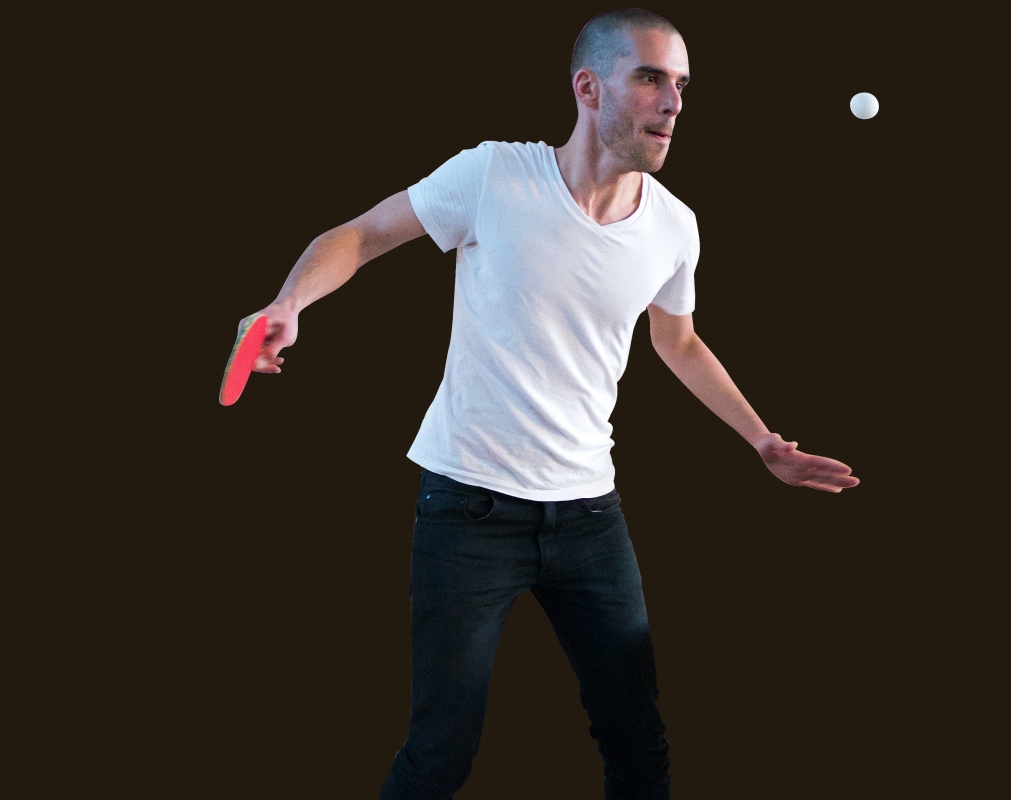
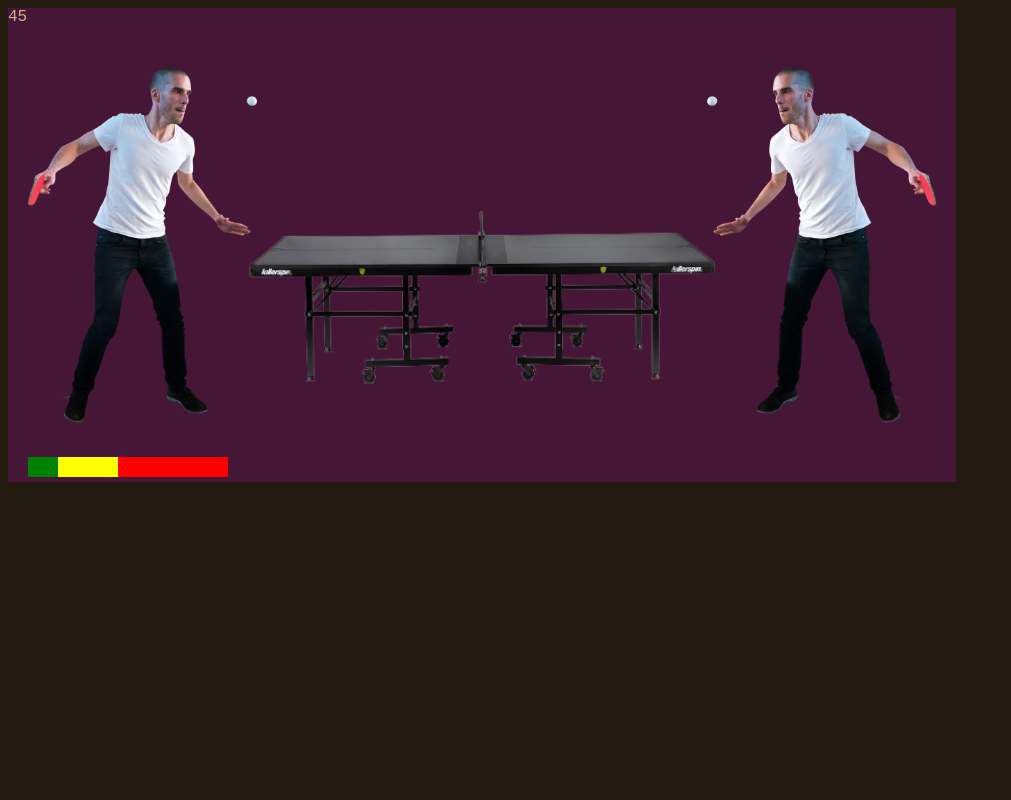
Before and after one commit to RianDoty/ponggers, a React (Vite) app: page / in a window 1280 px wide. Shown: the top 800 px of the page, without its empty margins (0-1011 px from the left). Built offline with nearby package versions, Linux system fonts and the light colour scheme.

Commit message:
non-functional prototype

```diff
--- a/src/App.tsx
+++ b/src/App.tsx
@@ -1,13 +1,12 @@
 import React from "react";
-import pingPongMan from '/images/pongman.png'
+import Game from "./components/game";
 import "./styles/App.css";
 
 function App() {
   return (
 
     <div className="App">
-      Hello? Testing, 1 2 3.
-      <img src={pingPongMan}/>
+      <Game/>
     </div>
   );
 }
--- /dev/null
+++ b/src/components/game.tsx
@@ -0,0 +1,81 @@
+import React, { ReactNode, useEffect, useRef, useState } from 'react'
+import pingPongMan from '/images/pongman.png';
+import table from '/images/table.png';
+import '../styles/game.css'
+
+/** Returns true when two arrays contain equal data in the same order. */
+const arraysEqual = (a: any[], b: any[]) => {
+    if (a.length !== b.length) return false;
+    for (let i = 0; i < a.length; i++) {
+        if (a[i] !== b[i]) return false
+    }
+    return true
+}
+
+/** Offset from note appearing to when it needs to be hit (ms) */
+const noteOffset = 750
+
+const Note = ({ pos }: { pos: number }) => <div className='note' style={{ left: `${(1 - pos) * 100}%` }} />
+
+function HitBar({ flip, notes = [] }: { flip?: boolean, notes: number[] }) {
+    const [renderedNotes, setRenderedNotes] = useState<number[]>([]);
+    const [frame, setFrame] = useState(0)
+    const animateRef = useRef<number>(0)
+
+    function animate() {
+        const renderBelow = Date.now() + noteOffset
+        const renderAbove = Date.now()
+
+        const toRender: number[] = []
+        notes.forEach(t => { if (renderAbove < t && t < renderBelow) toRender.push(t) })
+
+        let currentSize = 0;
+        setRenderedNotes(currentlyRendered => {
+            if (!arraysEqual(currentlyRendered, toRender)) {
+                currentSize = toRender.length
+                return toRender
+            }
+            currentSize = currentlyRendered.length
+            return currentlyRendered
+        })
+
+        if (currentSize > 0) setFrame(f => f + 1)
+        animateRef.current = requestAnimationFrame(animate)
+    }
+
+    useEffect(() => {
+        animateRef.current = requestAnimationFrame(animate)
+        return () => cancelAnimationFrame(animateRef.current)
+    }, [notes])
+
+    const noteComponents = renderedNotes.map(nTime => {
+        const pos = (Date.now() - nTime + noteOffset) / noteOffset
+        return <Note pos={pos} key={nTime} />
+    })
+
+    const divClass = `hit-bar${flip ? ' flipped' : ''}` as const
+    return (
+        <>
+            {frame}
+            <div className={divClass}>
+                <div className='hit-bar-green' />
+                <div className='hit-bar-yellow' />
+                <div className='hit-bar-red' />
+                {noteComponents}
+            </div>
+        </>
+    )
+}
+
+export default function Game() {
+    const [debugNote] = useState(Date.now() + 5000)
+
+    return (
+        <div id='game'>
+            <img src={pingPongMan} id='man1' />
+            <img src={pingPongMan} id='man2' />
+            <img src={table} id='table' />
+            <HitBar notes={[debugNote]} />
+        </div>
+    )
+}
--- a/src/index.d.ts
+++ b/src/index.d.ts
@@ -1,4 +1,3 @@
-//Vite image url imports
 declare module '*.png' {
     const url: string
     export default url
--- /dev/null
+++ b/src/styles/game.css
@@ -0,0 +1,72 @@
+#man1, #man2, #table {
+    position:absolute;
+}
+
+.hit-bar {
+    position: absolute;
+    display: flex;
+    width: 200px;
+    max-width: 40%;
+    bottom: 5px;
+    left: 20px;
+    aspect-ratio: 10/1;
+}
+
+.hit-bar.flipped {
+    flex-direction: row-reverse;
+    left:auto;
+    right: 20px;
+}
+
+.hit-bar-green, .hit-bar-yellow, .hit-bar-red {
+    height: 100%;
+}
+
+.hit-bar-green {
+    flex-basis: 15%;
+    background-color: green;
+}
+
+.hit-bar-yellow {
+    flex-basis: 30%;
+    background-color: yellow;
+}
+
+.hit-bar-red {
+    flex-grow: 1;
+    background-color: red;
+}
+
+#game {
+    position: relative;
+    width: 75%;
+    background: rgba(255, 0, 247, 0.164);
+    aspect-ratio: 2/1;
+}
+
+#game #man1 {
+    height: 75%;
+    left: 20px;
+    top: 12.5%
+}
+
+#game #man2 {
+    height: 75%;
+    right: 20px;
+    top: 12.5%;
+    transform: scaleX(-1);
+}
+
+#game #table {
+    width: 50%;
+    left: 25%;
+}
+
+.note {
+    position: absolute;
+    height: 75%;
+    top: 12.5%;
+    aspect-ratio: 1/1;
+    background-color: whitesmoke;
+    border-radius: 50%;
+}
```
Also changed, not shown: public/images/table.png (added), src/hooks/useAnimate.tsx (added), vite.config.ts (renamed from vite.config.js), 1 other file (tests, documents, lock files or other folders).
